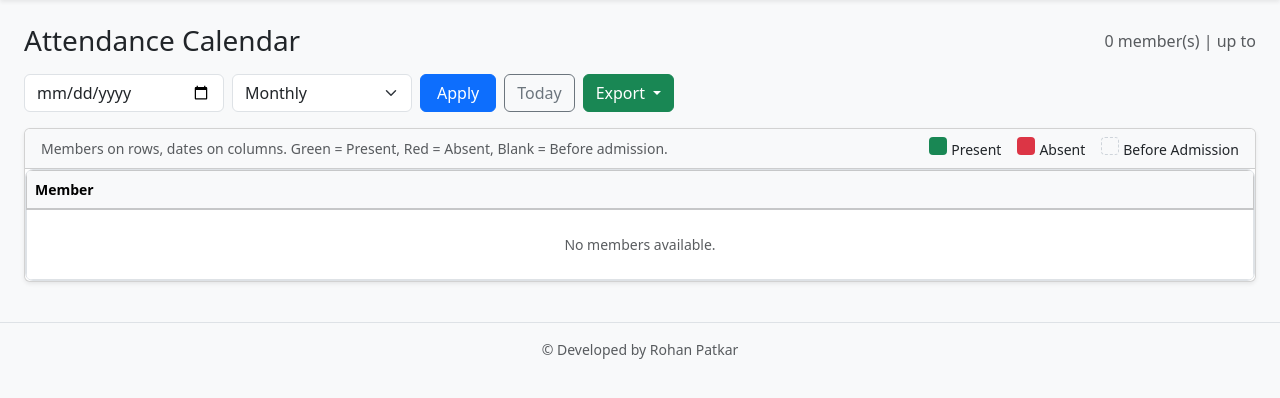
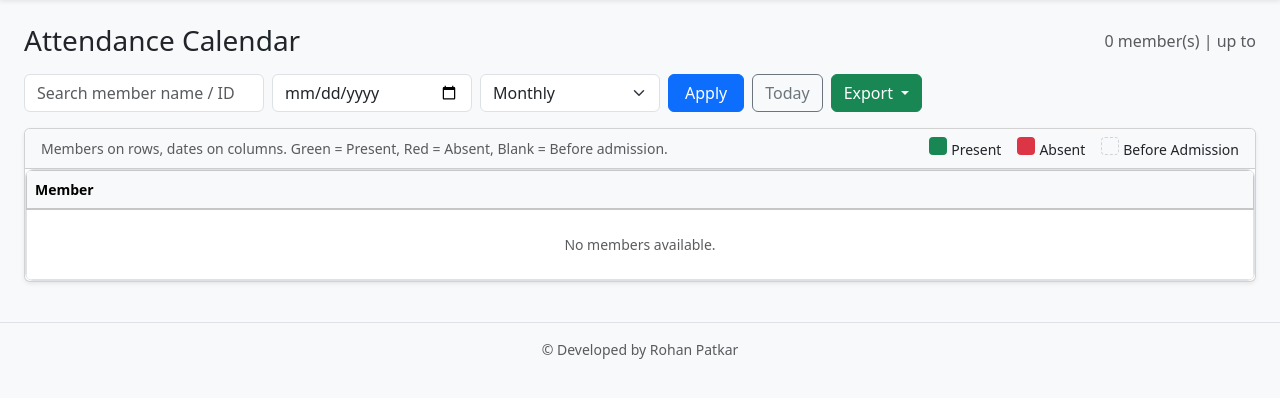
Before and after one commit to rohanptkr/prerna.v02, a Python web app: template templates/attendance/calendar.html in a window 1280 px wide. Shown: the part 56-454 px from the top of the page. Run offline with Jinja, Linux system fonts and the light colour scheme; the template is opened without the code that fills it, so the values that code supplies are empty.

Commit message:
Add member search to attendance calendar

```diff
--- a/templates/attendance/calendar.html
+++ b/templates/attendance/calendar.html
@@ -59,6 +59,7 @@
 </div>
 
 <form class="mb-3 d-flex gap-2 align-items-center flex-wrap" method="get">
+  <input type="text" name="q" class="form-control" style="max-width:240px;" placeholder="Search member name / ID" value="{{ search or '' }}">
   <input type="date" name="date" class="form-control" style="max-width:200px;" value="{{ filter_date.isoformat() }}">
   <select name="range_days" class="form-select" style="max-width:180px;">
     <option value="30" {% if range_days == 30 %}selected{% endif %}>Monthly</option>
@@ -74,12 +75,12 @@
     </button>
     <ul class="dropdown-menu">
       <li>
-        <a class="dropdown-item" href="{{ url_for('attendance.calendar_export', date=filter_date.isoformat(), range_days=range_days, format='csv') }}">
+        <a class="dropdown-item" href="{{ url_for('attendance.calendar_export', q=search, date=filter_date.isoformat(), range_days=range_days, format='csv') }}">
           Download CSV
         </a>
       </li>
       <li>
-        <a class="dropdown-item" href="{{ url_for('attendance.calendar_export', date=filter_date.isoformat(), range_days=range_days, format='xlsx') }}">
+        <a class="dropdown-item" href="{{ url_for('attendance.calendar_export', q=search, date=filter_date.isoformat(), range_days=range_days, format='xlsx') }}">
           Download Excel (.xlsx)
         </a>
       </li>
```
Also changed, not shown: routes/attendance.py (+14 -7 lines).
